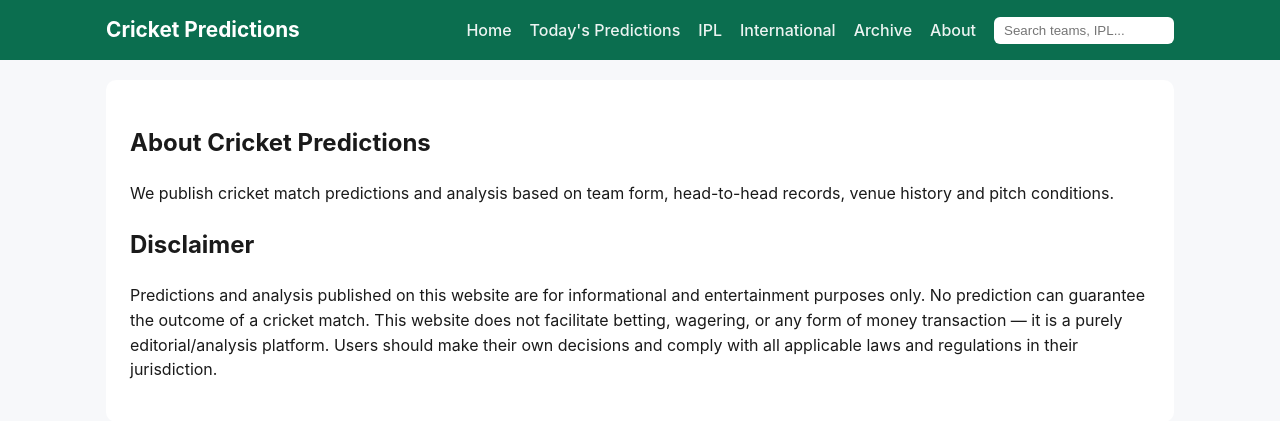
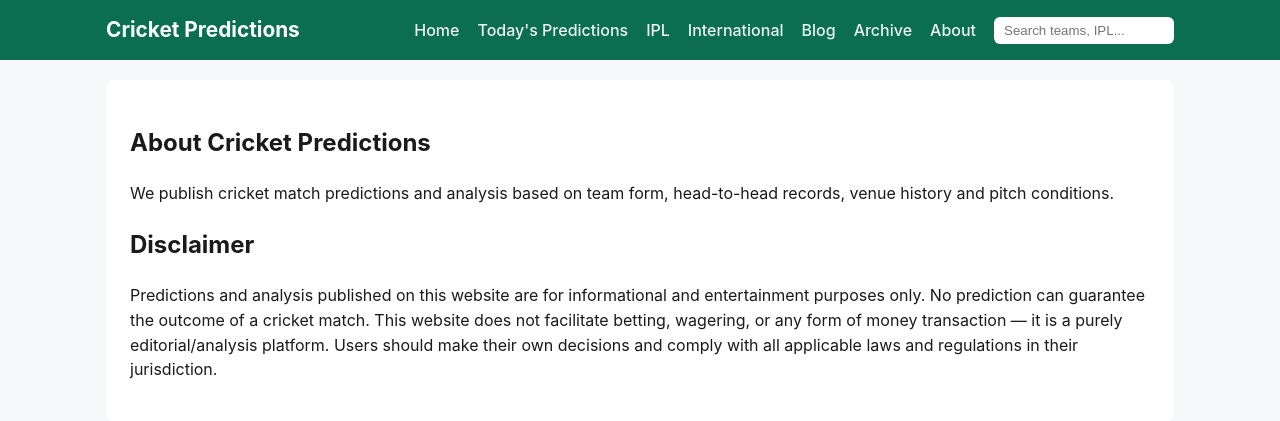
Before and after one commit to ajay123400/cricket-prediction, a Flask app: page /about in a window 1280 px wide. Shown: the top 421 px of the page. Run offline with Flask 3, Linux system fonts and the light colour scheme; data comes from the database, SQL or seed files in the repository.

Commit message:
Add Blog nav link
Rich long-form analysis posts (venue deep-dives, data-driven articles)
get their own category/nav entry, separate from quick match predictions.

Co-Authored-By: Claude Sonnet 5 <noreply@anthropic.com>

```diff
--- a/templates/base.html
+++ b/templates/base.html
@@ -25,6 +25,7 @@
       <a href="{{ url_for('public.today') }}">Today's Predictions</a>
       <a href="{{ url_for('public.category', slug='ipl') }}">IPL</a>
       <a href="{{ url_for('public.category', slug='international') }}">International</a>
+      <a href="{{ url_for('public.category', slug='blog') }}">Blog</a>
       <a href="{{ url_for('public.archive') }}">Archive</a>
       <a href="{{ url_for('public.about') }}">About</a>
       <form class="nav-search" action="{{ url_for('public.search') }}" method="get">
```
